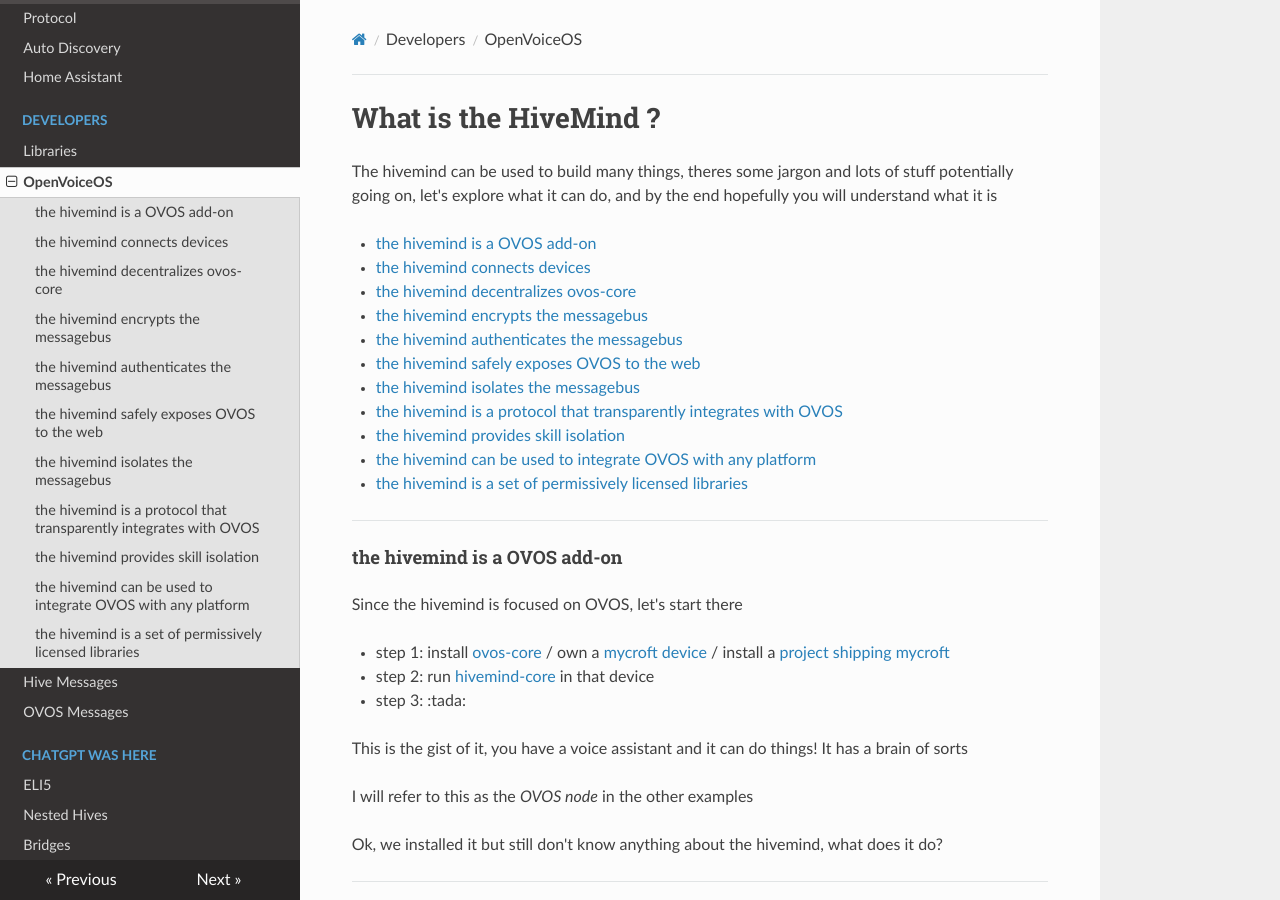
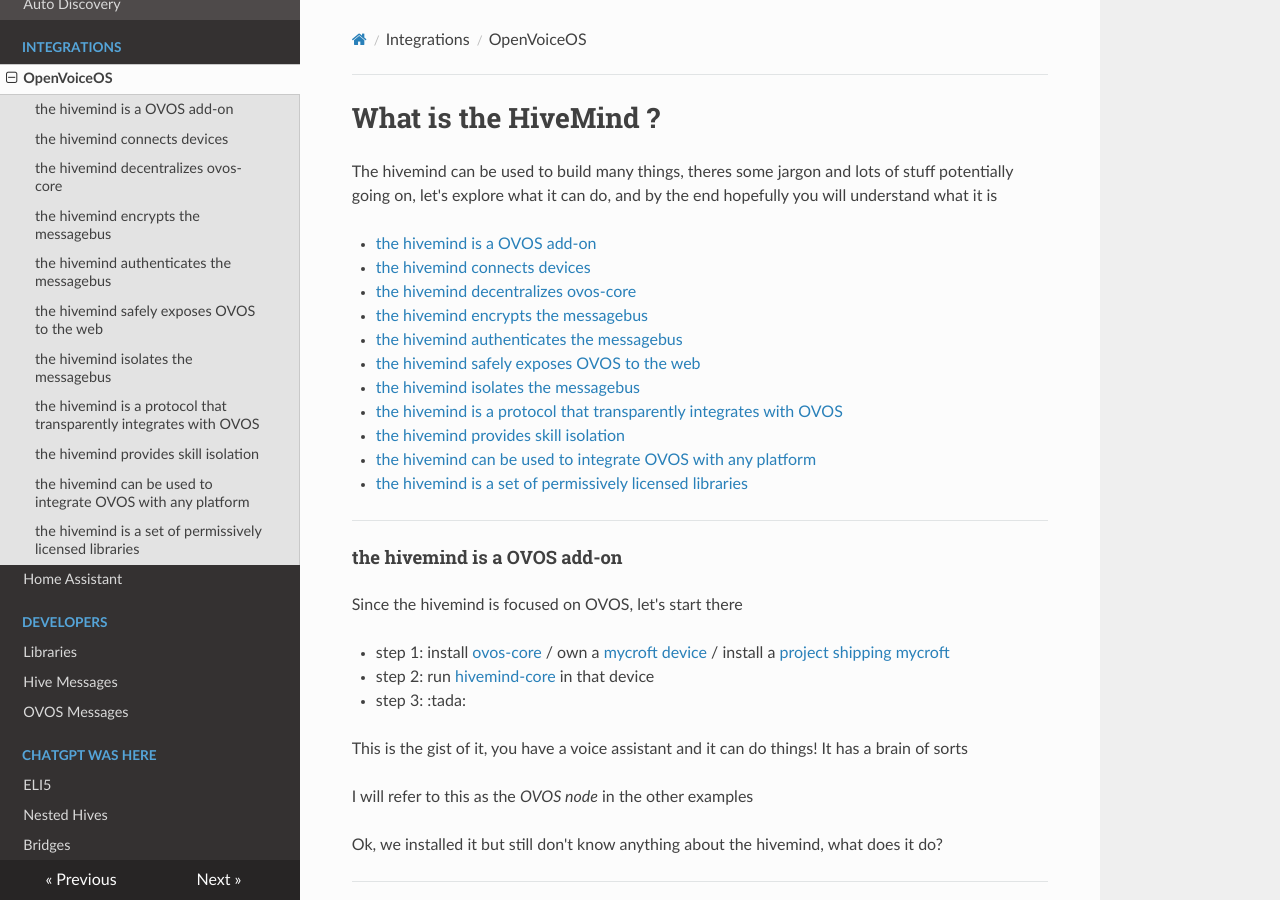
Before and after one commit to JarbasHiveMind/HiveMind-community-docs, an MkDocs documentation site: the page built from docs/introduction.md, in a window 1280 px wide and 900 px high. Built offline with MkDocs 1.6.1, drawn with Linux system fonts in a browser that asks for light colours; nearby versions of some CDN libraries; part of the change alters nothing that is shown.

Commit message:
integrations section

```diff
--- a/mkdocs.yml
+++ b/mkdocs.yml
@@ -8,10 +8,11 @@ nav:
       - Pairing: pairing.md
       - Protocol: protocol.md
       - Auto Discovery: presence.md
+    - Integrations:
+      - OpenVoiceOS: introduction.md
       - Home Assistant: homeassistant.md
     - Developers:
       - Libraries: devs.md
-      - OpenVoiceOS: introduction.md
       - Hive Messages: hive.md
       - OVOS Messages: mycroft.md
     - ChatGPT was here:
```
